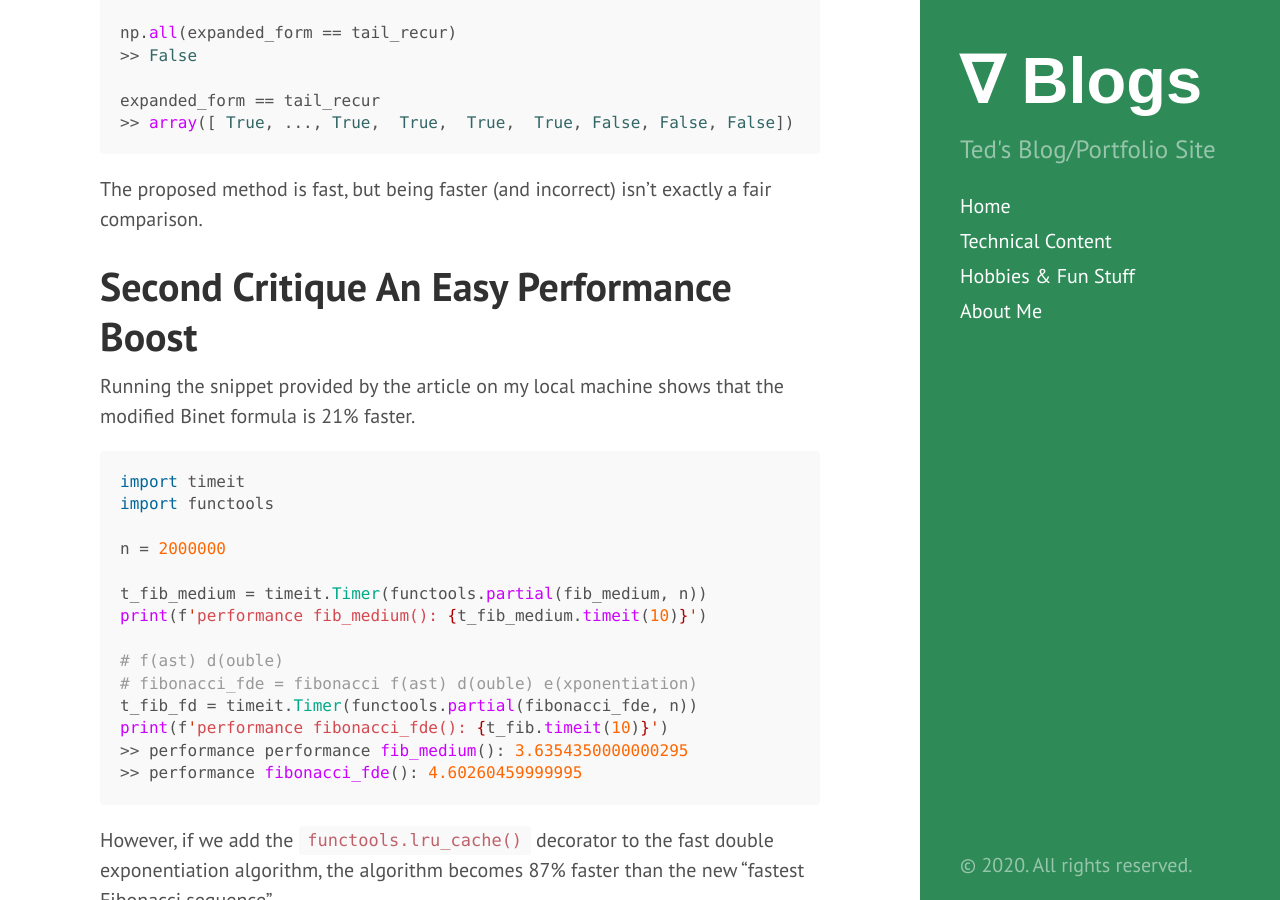
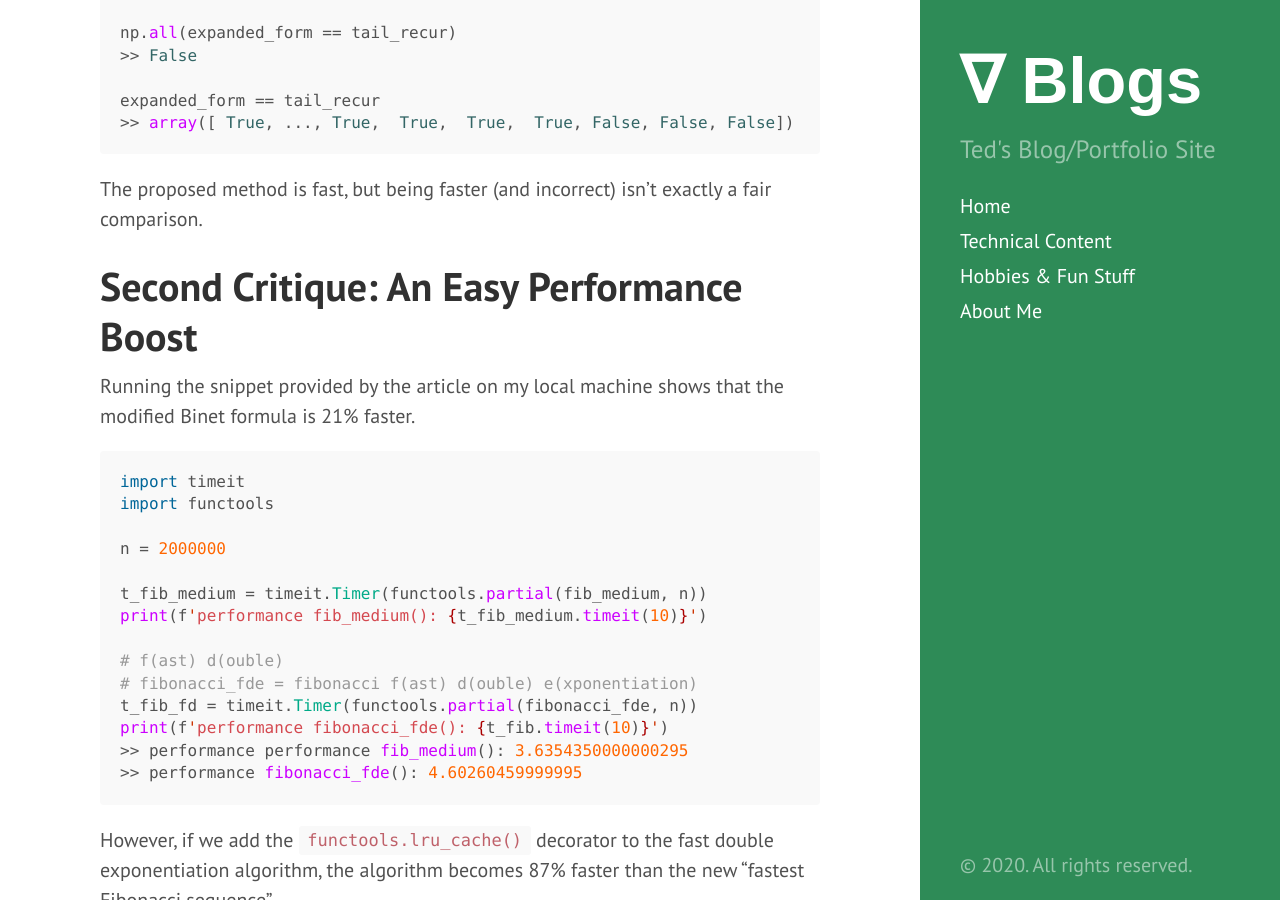
Before and after one commit to tedkim97/tedkim97.github.io, a Jekyll site: the page built from _posts/2020-12-13-fib_critique.md, in a window 1280 px wide and 900 px high, scrolled down 3095 px. Built offline with Jekyll 4.4.1, drawn with Linux system fonts in a browser that asks for light colours; formulas are drawn with MathJax 3.

Commit message:
new stuff

````diff
--- a/_posts/2020-12-13-fib_critique.md
+++ b/_posts/2020-12-13-fib_critique.md
@@ -118,7 +118,7 @@ expanded_form == tail_recur
 
 The proposed method is fast, but being faster (and incorrect) isn't exactly a fair comparison.
 
-# Second Critique An Easy Performance Boost
+# Second Critique: An Easy Performance Boost
 Running the snippet provided by the article on my local machine shows that the modified Binet formula is 21% faster.
 
 ```python
````
